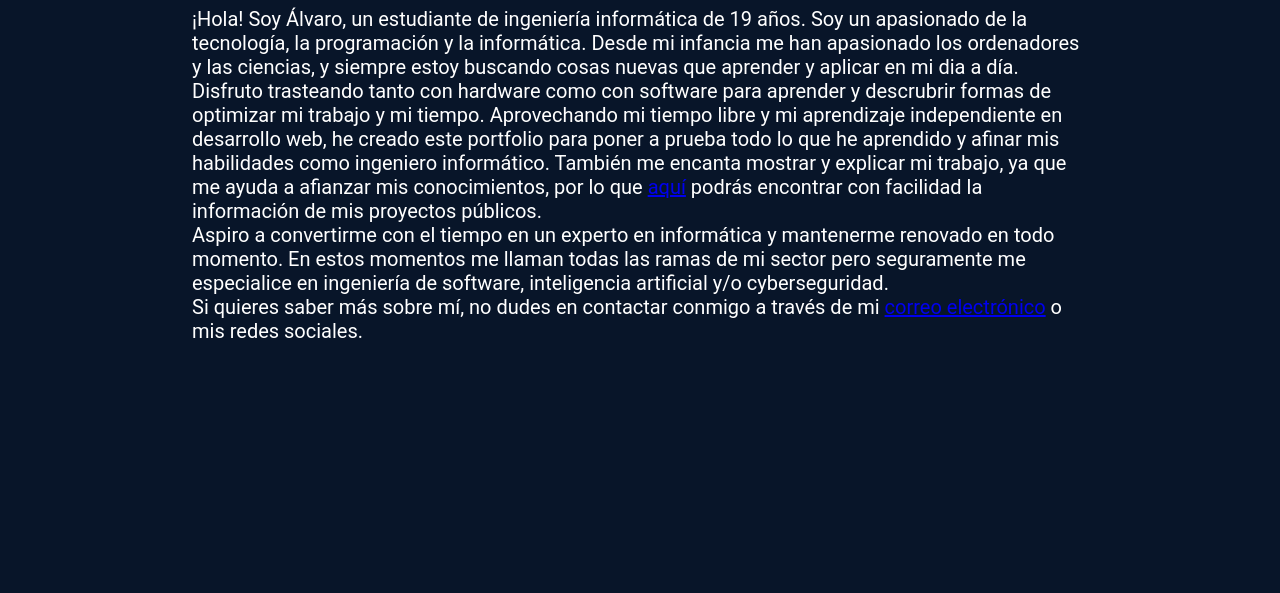
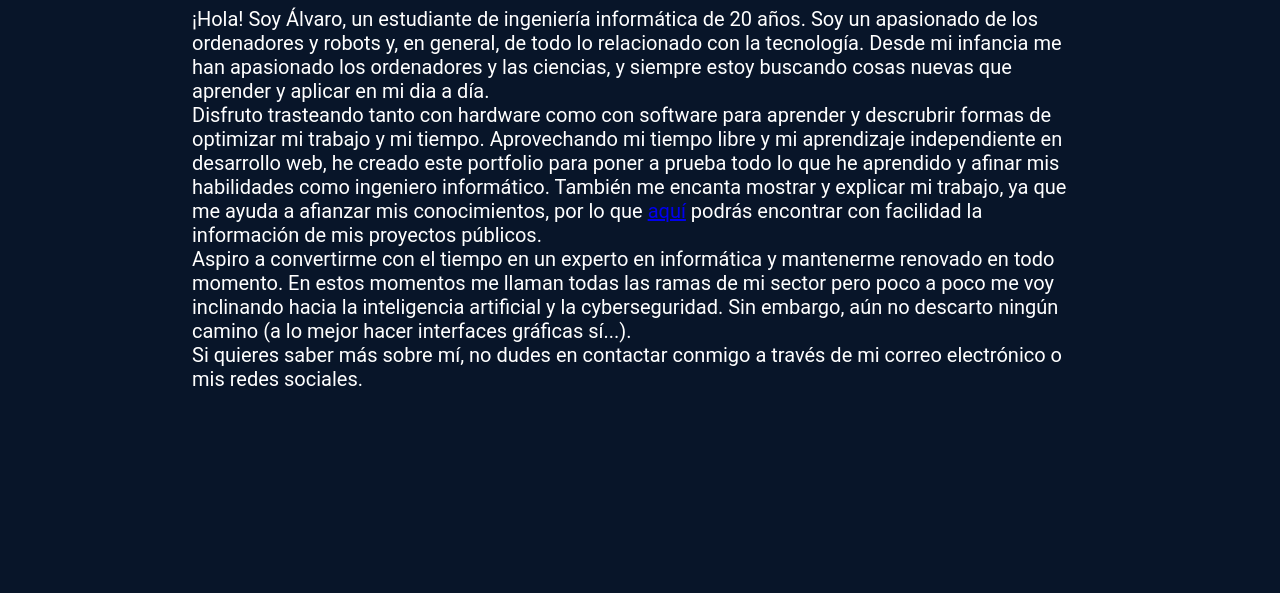
Before and after one commit to Saturno10/MyWebsite, a plain HTML site: page about.html in a window 1280 px wide. Shown: the part 146-739 px from the top of the page. Drawn offline with Linux system fonts and the light colour scheme.

```diff
--- a/about.html
+++ b/about.html
@@ -26,7 +26,7 @@
     <main class="main">
         <section class="text">
             <h1 class="sobre">Sobre el Nerd</h1>
-            <p class="sobre-p">¡Hola! Soy Álvaro, un estudiante de ingeniería informática de 19 años. Soy un apasionado de la tecnología, la programación y la informática.
+            <p class="sobre-p">¡Hola! Soy Álvaro, un estudiante de ingeniería informática de 20 años. Soy un apasionado de los ordenadores y robots y, en general, de todo lo relacionado con la tecnología.
                 Desde mi infancia me han apasionado los ordenadores y las ciencias, y siempre estoy buscando cosas nuevas que aprender y aplicar en mi dia a día.
             </p>
 
@@ -35,11 +35,11 @@
                 También me encanta mostrar y explicar mi trabajo, ya que me ayuda a afianzar mis conocimientos, por lo que <a href="projects.html">aquí</a> podrás encontrar con facilidad la información de mis proyectos públicos.
             </p>
 
-            <p class="sobre-p">Aspiro a convertirme con el tiempo en un experto en informática y mantenerme renovado en todo momento. En estos momentos me llaman todas las ramas de mi sector pero seguramente me especialice en ingeniería de software,
-                 inteligencia artificial y/o cyberseguridad.
+            <p class="sobre-p">Aspiro a convertirme con el tiempo en un experto en informática y mantenerme renovado en todo momento. En estos momentos me llaman todas las ramas de mi sector pero poco a poco me voy inclinando hacia la
+                inteligencia artificial y la cyberseguridad. Sin embargo, aún no descarto ningún camino (a lo mejor hacer interfaces gráficas sí...).
             </p>
 
-            <p>Si quieres saber más sobre mí, no dudes en contactar conmigo a través de mi <a href="#contacto">correo electrónico</a> o mis redes sociales. </p>
+            <p>Si quieres saber más sobre mí, no dudes en contactar conmigo a través de mi correo electrónico o mis redes sociales. </p>
 
         </section>
 
```
Also changed, not shown: index.html (+1 -1 lines), media/foto-perfil.webp (added).
